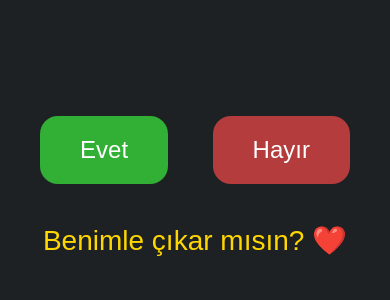
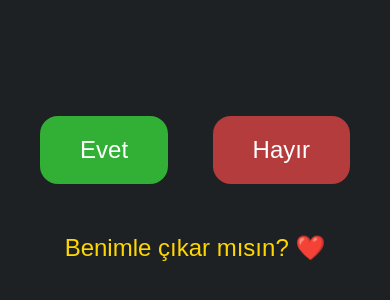
Before and after one commit to egm1141/sevgiproje, a plain HTML site: page index.html in a window 390 px wide. Shown: the part 54-354 px from the top of the page. Drawn offline with Linux system fonts and the light colour scheme.

Commit message:
Enhance responsiveness and style adjustments
Updated viewport meta tag and adjusted styles for the 'soru' element.

```diff
--- a/index.html
+++ b/index.html
@@ -2,6 +2,7 @@
 <html lang="tr">
 <head>
   <meta charset="UTF-8">
+  <meta name="viewport" content="width=device-width, initial-scale=1.0">
   <title>Seni Seviyorum</title>
   <style>
     body {
@@ -32,9 +33,11 @@
       color: white;
     }
     #soru {
-      font-size: 28px;
-      margin-top: 20px;
+      font-size: 24px;
+      margin-top: 30px;
+      display: block;
       color: #ffd700; /* altın sarısı */
+      text-align: center;
     }
     #love {
       font-size: 72px;
```
